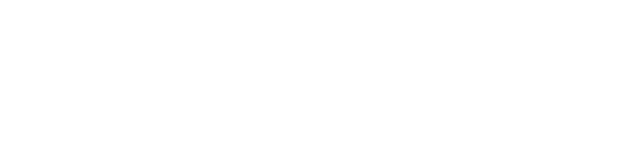
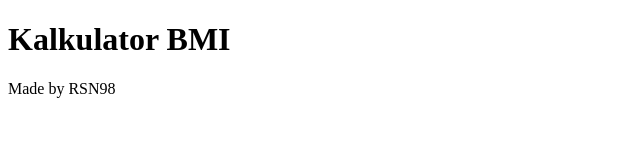
Before and after one commit to revou-fundamental-course/25-nov-24-rsn98, a plain HTML site: page index.html in a window 1280 px wide. Shown: the whole page, without its empty margins (0-640 px from the left). Drawn offline with Linux system fonts and the light colour scheme.

Commit message:
update core layout

```diff
--- a/index.html
+++ b/index.html
@@ -9,7 +9,18 @@
 </head>
 
 <body>
+     <!-- Judul Website -->
+     <header>
+        <h1>Kalkulator BMI</h1>
+     </header>
 
+     <!-- Konten Website -->
+     <main></main>
+
+     <!-- Footer Website -->
+     <footer>
+        <p>Made by RSN98</p>
+     </footer>
 </body>
 
 </html>
```
